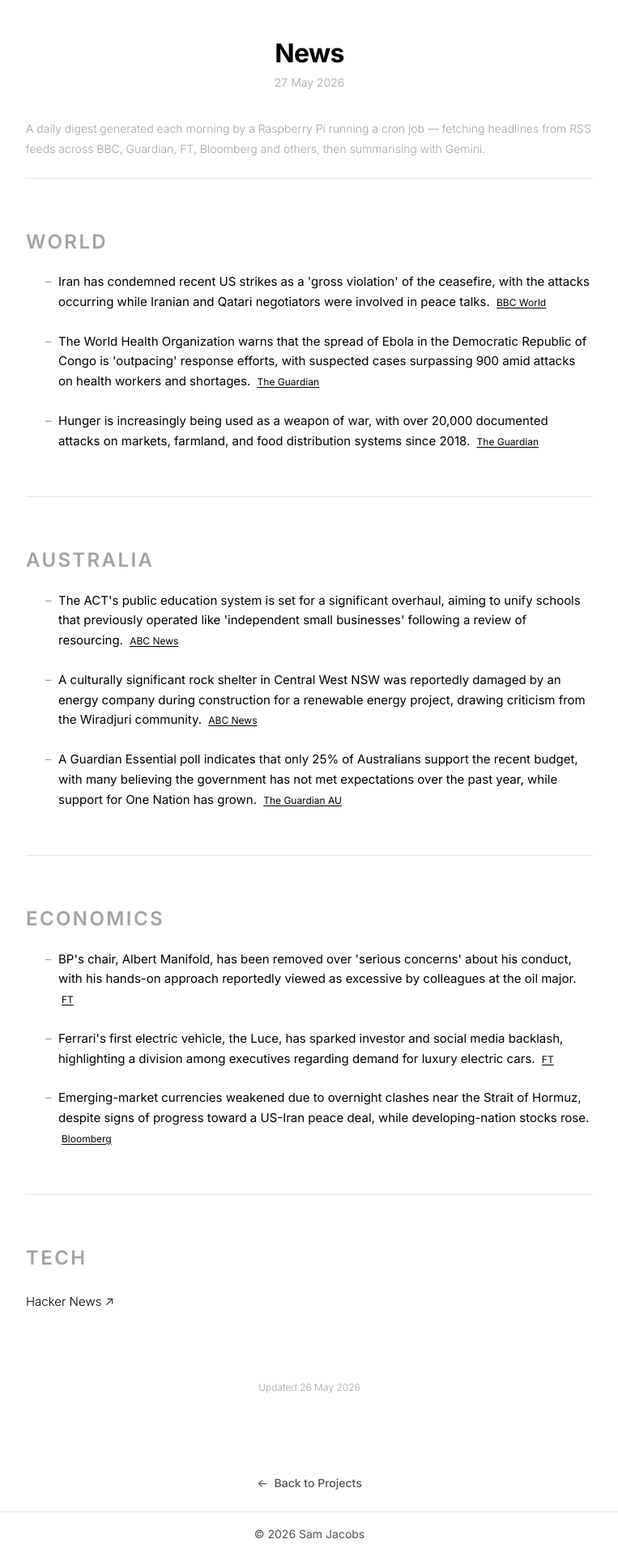
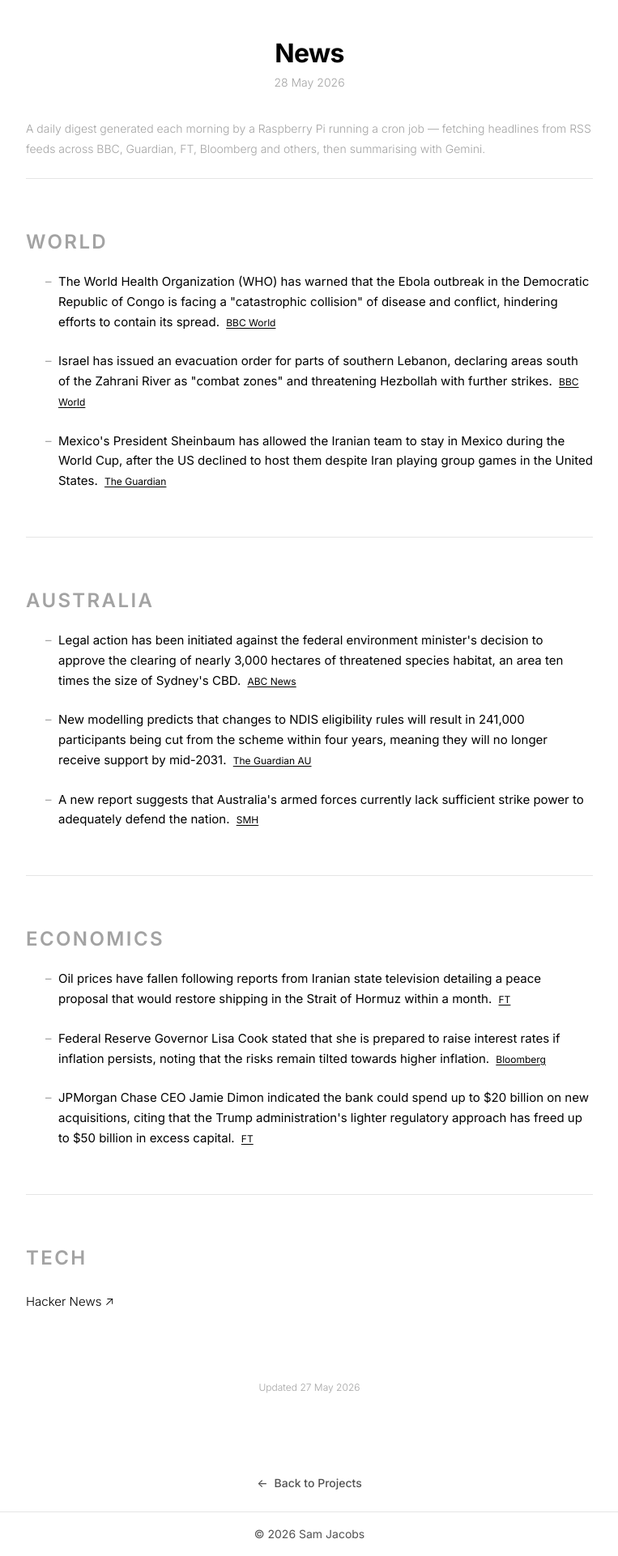
Before and after one commit to s-jac/s-jac.github.io, a Jekyll site: the page built from projects/news.html, in a window 1280 px wide. Shown: the whole page at 81% size, without its empty margins (258-1021 px from the left). Built offline with Jekyll 4.4.1, drawn with Linux system fonts in a browser that asks for light colours.

Commit message:
daily news update 28 May 2026

```diff
--- a/_data/news.json
+++ b/_data/news.json
@@ -1,22 +1,22 @@
 {
-  "date": "27 May 2026",
-  "generated_at": "2026-05-26T21:00:31.992655+00:00",
+  "date": "28 May 2026",
+  "generated_at": "2026-05-27T21:00:36.160363+00:00",
   "sections": [
     {
       "heading": "World",
       "bullets": [
         {
-          "text": "Iran has condemned recent US strikes as a 'gross violation' of the ceasefire, with the attacks occurring while Iranian and Qatari negotiators were involved in peace talks.",
+          "text": "The World Health Organization (WHO) has warned that the Ebola outbreak in the Democratic Republic of Congo is facing a \"catastrophic collision\" of disease and conflict, hindering efforts to contain its spread.",
           "source": "BBC World",
           "url": "https://www.bbc.com/news/world"
         },
         {
-          "text": "The World Health Organization warns that the spread of Ebola in the Democratic Republic of Congo is 'outpacing' response efforts, with suspected cases surpassing 900 amid attacks on health workers and shortages.",
-          "source": "The Guardian",
-          "url": "https://www.theguardian.com"
+          "text": "Israel has issued an evacuation order for parts of southern Lebanon, declaring areas south of the Zahrani River as \"combat zones\" and threatening Hezbollah with further strikes.",
+          "source": "BBC World",
+          "url": "https://www.bbc.com/news/world"
         },
         {
-          "text": "Hunger is increasingly being used as a weapon of war, with over 20,000 documented attacks on markets, farmland, and food distribution systems since 2018.",
+          "text": "Mexico's President Sheinbaum has allowed the Iranian team to stay in Mexico during the World Cup, after the US declined to host them despite Iran playing group games in the United States.",
           "source": "The Guardian",
           "url": "https://www.theguardian.com"
         }
@@ -26,19 +26,19 @@
       "heading": "Australia",
       "bullets": [
         {
-          "text": "The ACT's public education system is set for a significant overhaul, aiming to unify schools that previously operated like 'independent small businesses' following a review of resourcing.",
+          "text": "Legal action has been initiated against the federal environment minister's decision to approve the clearing of nearly 3,000 hectares of threatened species habitat, an area ten times the size of Sydney's CBD.",
           "source": "ABC News",
           "url": "https://www.abc.net.au/news"
         },
         {
-          "text": "A culturally significant rock shelter in Central West NSW was reportedly damaged by an energy company during construction for a renewable energy project, drawing criticism from the Wiradjuri community.",
-          "source": "ABC News",
-          "url": "https://www.abc.net.au/news"
+          "text": "New modelling predicts that changes to NDIS eligibility rules will result in 241,000 participants being cut from the scheme within four years, meaning they will no longer receive support by mid-2031.",
+          "source": "The Guardian AU",
+          "url": "https://www.theguardian.com/au"
         },
         {
-          "text": "A Guardian Essential poll indicates that only 25% of Australians support the recent budget, with many believing the government has not met expectations over the past year, while support for One Nation has grown.",
-          "source": "The Guardian AU",
-          "url": "https://www.theguardian.com/au"
+          "text": "A new report suggests that Australia's armed forces currently lack sufficient strike power to adequately defend the nation.",
+          "source": "SMH",
+          "url": "https://www.smh.com.au"
         }
       ]
     },
@@ -46,19 +46,19 @@
       "heading": "Economics",
       "bullets": [
         {
-          "text": "BP's chair, Albert Manifold, has been removed over 'serious concerns' about his conduct, with his hands-on approach reportedly viewed as excessive by colleagues at the oil major.",
+          "text": "Oil prices have fallen following reports from Iranian state television detailing a peace proposal that would restore shipping in the Strait of Hormuz within a month.",
           "source": "FT",
           "url": "https://www.ft.com"
         },
         {
-          "text": "Ferrari's first electric vehicle, the Luce, has sparked investor and social media backlash, highlighting a division among executives regarding demand for luxury electric cars.",
+          "text": "Federal Reserve Governor Lisa Cook stated that she is prepared to raise interest rates if inflation persists, noting that the risks remain tilted towards higher inflation.",
+          "source": "Bloomberg",
+          "url": "https://www.bloomberg.com/markets"
+        },
+        {
+          "text": "JPMorgan Chase CEO Jamie Dimon indicated the bank could spend up to $20 billion on new acquisitions, citing that the Trump administration's lighter regulatory approach has freed up to $50 billion in excess capital.",
           "source": "FT",
           "url": "https://www.ft.com"
-        },
-        {
-          "text": "Emerging-market currencies weakened due to overnight clashes near the Strait of Hormuz, despite signs of progress toward a US-Iran peace deal, while developing-nation stocks rose.",
-          "source": "Bloomberg",
-          "url": "https://www.bloomberg.com/markets"
         }
       ]
     }
```
